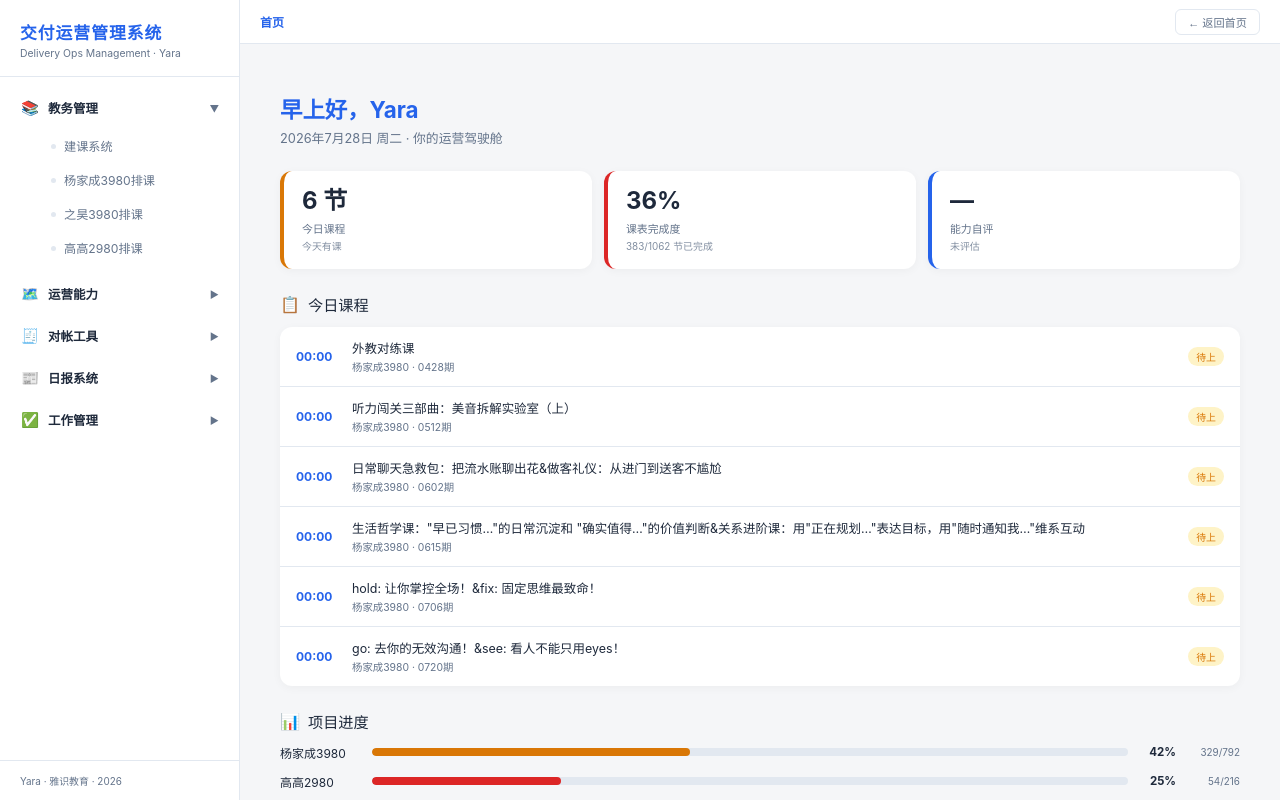
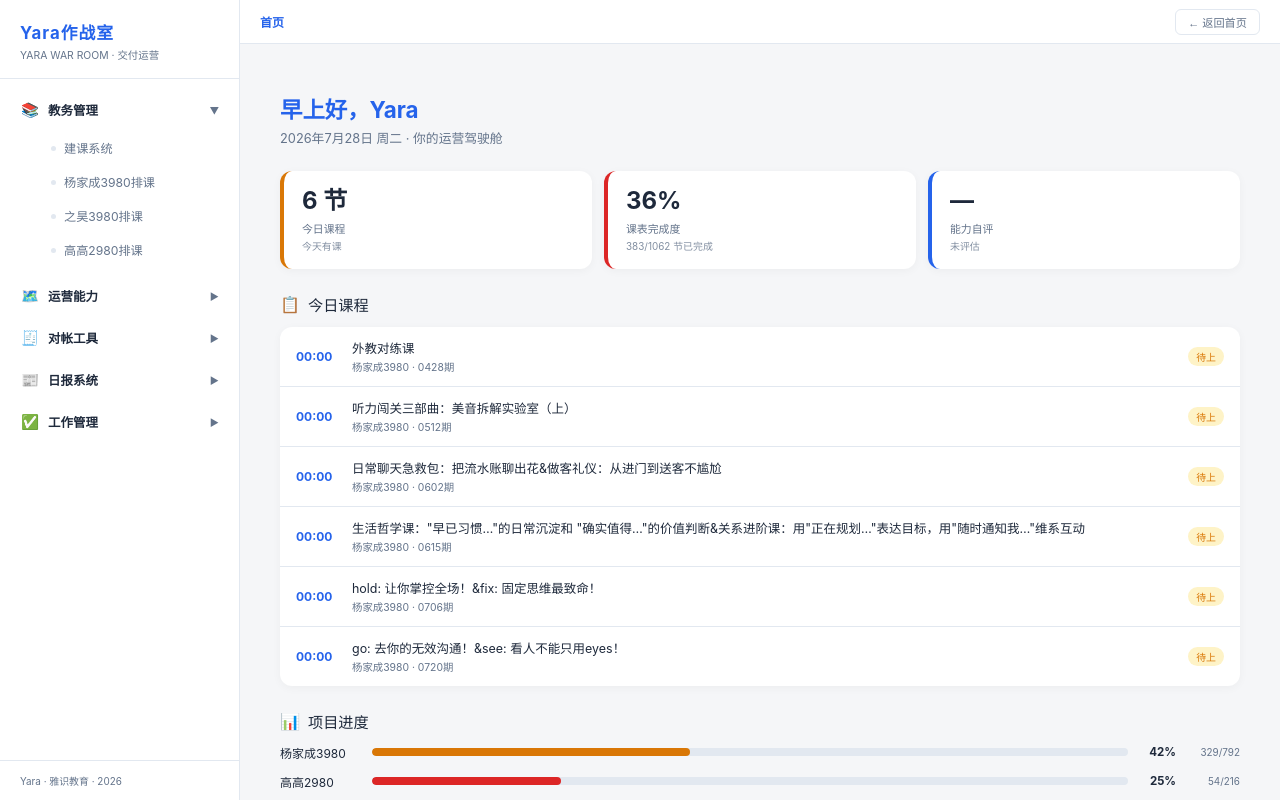
Before and after one commit to 2508947801-lab/survival-knowledge, a plain HTML site: page 管理系统.html in a window 1280 px wide. Drawn offline with Linux system fonts and the light colour scheme.

Commit message:
📦 管理系统同步 2026-07-28 14:08

```diff
--- a/管理系统.html
+++ b/管理系统.html
@@ -3,7 +3,7 @@
 <head>
 <meta charset="UTF-8">
 <meta name="viewport" content="width=device-width, initial-scale=1.0">
-<title>交付运营管理系统 · Yara</title>
+<title>Yara作战室</title>
 <style>
 :root {
   --bg:#f5f6f8; --card:#ffffff; --primary:#2563eb; --primary-l:#eff3fa;
@@ -135,8 +135,8 @@ body{font-family:var(--sans);background:var(--bg);color:var(--ink);}
 <!-- SIDEBAR -->
 <nav class="sidebar">
   <div class="logo">
-    <h1>交付运营管理系统</h1>
-    <small>Delivery Ops Management · Yara</small>
+    <h1>Yara作战室</h1>
+    <small>YARA WAR ROOM · 交付运营</small>
   </div>
   <div class="nav-scroll">
 
```
